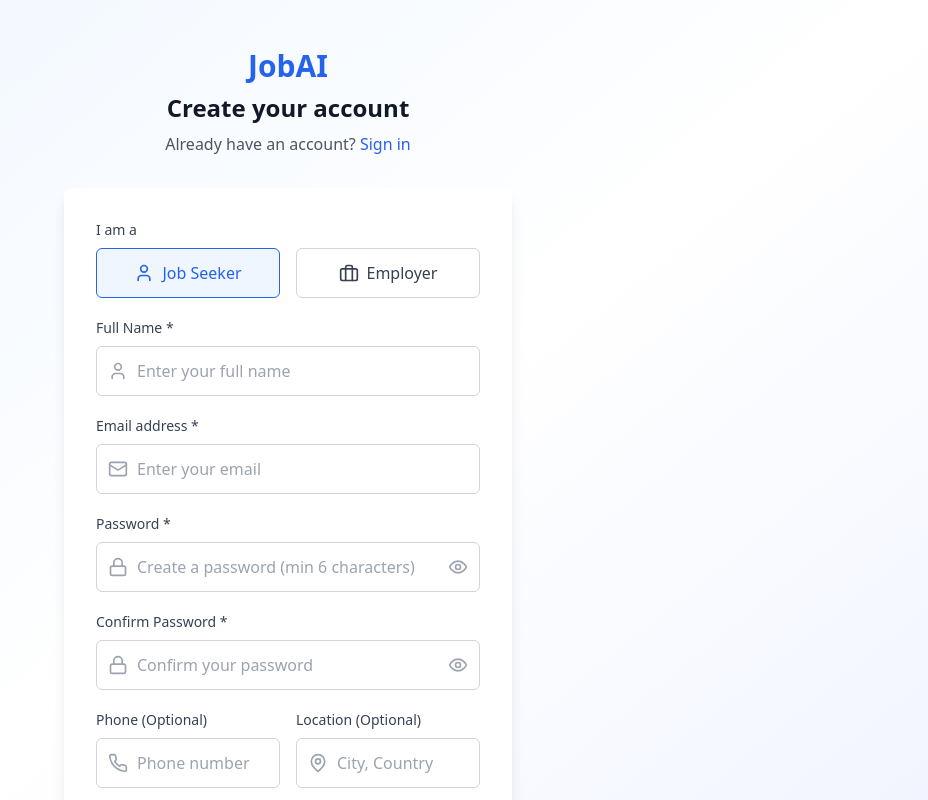
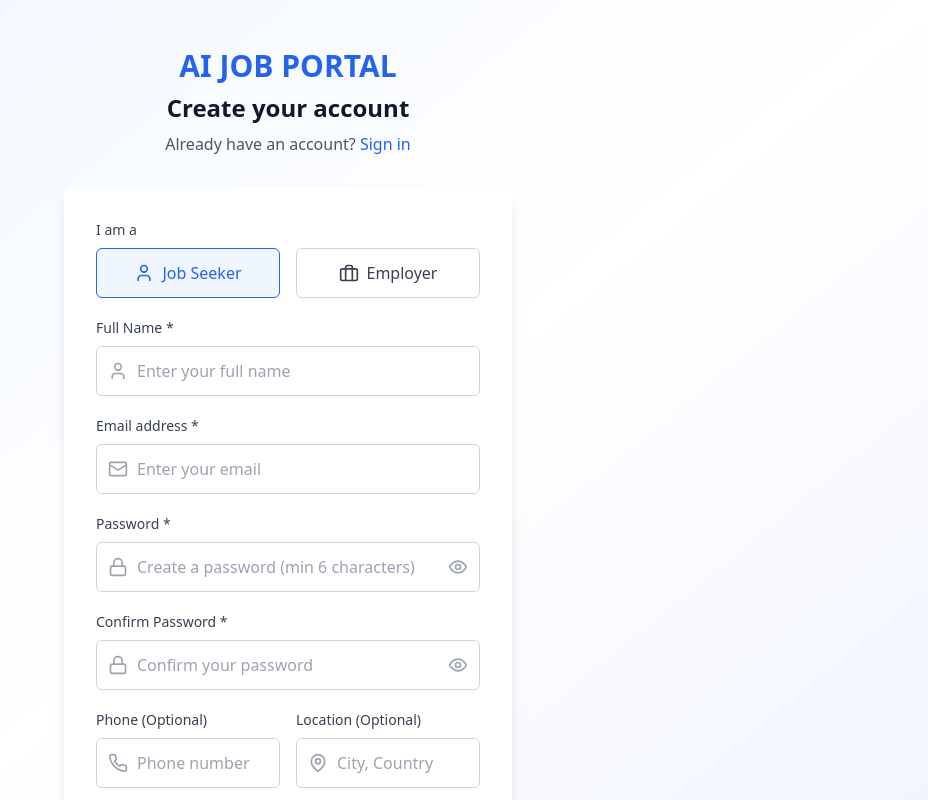
Before and after one commit to ProffMash/AI-Job-Portal, a React (Vite) app in the folder client/: page /register in a window 1280 px wide. Shown: the top 800 px of the page, without its empty margins (352-1280 px from the left). Built offline with nearby package versions, Linux system fonts and the light colour scheme; no server answers.

Commit message:
added logo

```diff
--- a/client/index.html
+++ b/client/index.html
@@ -2,7 +2,8 @@
 <html lang="en">
   <head>
     <meta charset="UTF-8" />
-    <link rel="icon" type="image/svg+xml" href="/vite.svg" />
+    <link rel="icon" type="image/png" href="/src/public/assets/network_7438619.png" />
+    <link rel="alternate icon" href="/vite.svg" />
     <meta name="viewport" content="width=device-width, initial-scale=1.0" />
     <title>AI Job Recommendation Portal</title>
     <meta name="twitter:card" content="summary_large_image" />
--- a/client/src/components/Layout.tsx
+++ b/client/src/components/Layout.tsx
@@ -62,7 +62,9 @@ export const Layout: React.FC<LayoutProps> = ({ children }) => {
         isMobileMenuOpen ? 'translate-x-0' : '-translate-x-full'
       }`}>
         <div className="flex items-center justify-between p-4 border-b border-gray-200 dark:border-gray-700">
-          <h1 className="text-xl font-bold text-blue-600 dark:text-blue-400">AI JOB PORTAL</h1>
+          <div className="flex items-center space-x-3">
+            <h1 className="text-xl font-bold text-blue-600 dark:text-blue-400">AI JOB PORTAL</h1>
+          </div>
           <button
             onClick={() => setIsMobileMenuOpen(false)}
             className="p-2 text-gray-400 hover:text-gray-600 dark:hover:text-gray-300 hover:bg-gray-100 dark:hover:bg-gray-700 rounded-lg"
@@ -130,8 +132,9 @@ export const Layout: React.FC<LayoutProps> = ({ children }) => {
               >
                 <Menu className="h-6 w-6" />
               </button>
-              <div className="flex-shrink-0">
-                <h1 className="text-xl lg:text-2xl font-bold text-blue-600 dark:text-blue-400">JobAI</h1>
+              <div className="flex-shrink-0 flex items-center space-x-3">
+                <img src="/src/public/assets/network_7438619.png" alt="AI Job" className="h-8 w-8" />
+                <h1 className="text-xl lg:text-2xl font-bold text-blue-600 dark:text-blue-400">AI JOB PORTAL</h1>
               </div>
             </div>
             <div className="flex items-center space-x-2 sm:space-x-4">
--- a/client/src/pages/Register.tsx
+++ b/client/src/pages/Register.tsx
@@ -99,7 +99,7 @@ export const Register: React.FC = () => {
     <div className="min-h-screen bg-gradient-to-br from-blue-50 via-white to-indigo-50 flex items-center justify-center py-12 px-4 sm:px-6 lg:px-8">
       <div className="max-w-md w-full space-y-8">
         <div className="text-center">
-          <h1 className="text-3xl font-bold text-blue-600 mb-2">JobAI</h1>
+          <h1 className="text-3xl font-bold text-blue-600 mb-2">AI JOB PORTAL</h1>
           <h2 className="text-2xl font-bold text-gray-900">Create your account</h2>
           <p className="mt-2 text-gray-600">
             Already have an account?{' '}
```
Also changed, not shown: client/src/public/assets/network_7438619.png (added).
